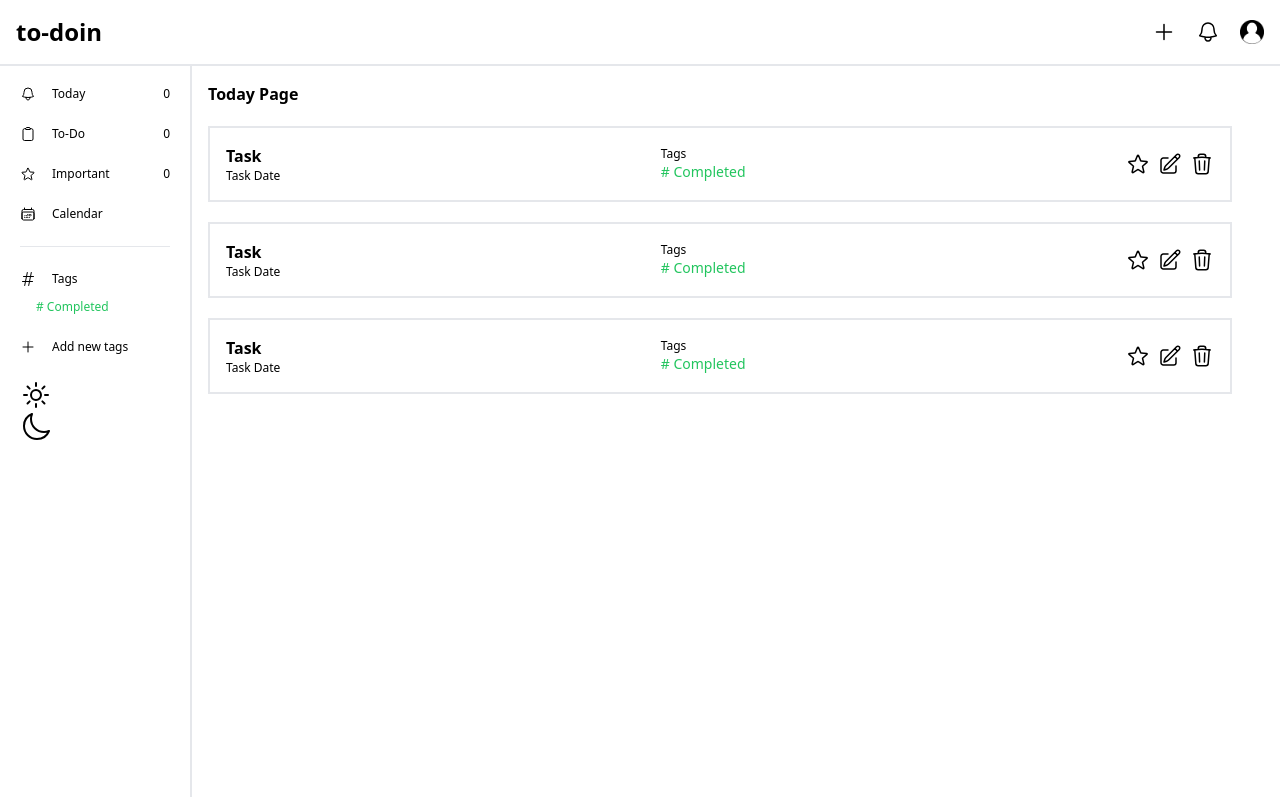
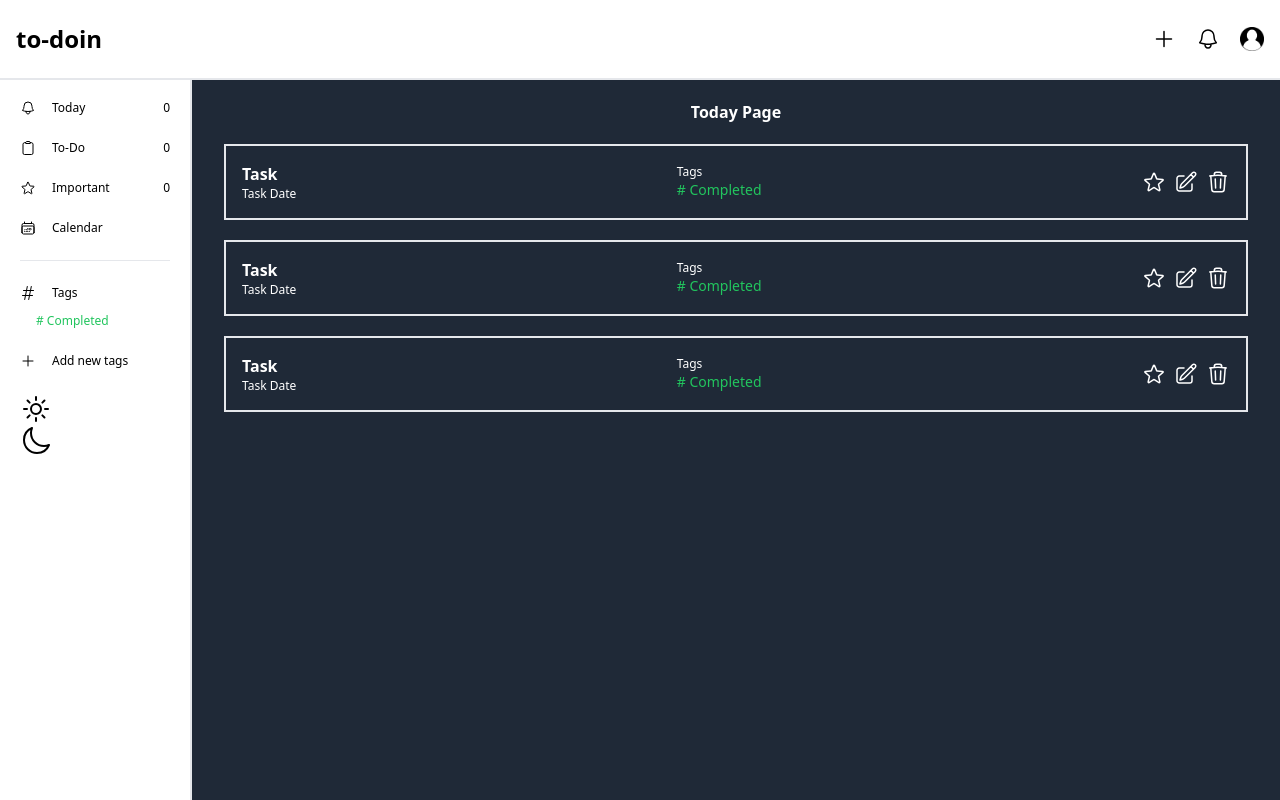
Before and after one commit to Cupskrrt/to-doin, a React (Vite) app: page / in a window 1280 px wide. Built offline with nearby package versions, Linux system fonts and the light colour scheme.

Commit message:
Creating base config for color profile and starting to create light and dark mode theme

```diff
--- a/index.html
+++ b/index.html
@@ -1,5 +1,5 @@
 <!DOCTYPE html>
-<html lang="en">
+<html lang="en" class="dark">
   <head>
     <meta charset="UTF-8" />
     <link rel="icon" type="image/svg+xml" href="/vite.svg" />
--- a/src/App.jsx
+++ b/src/App.jsx
@@ -10,8 +10,7 @@ import NewTask from './components/NewTask'
 function App() {
   return (
     <>
-      <div className="flex flex-col">
-        {/* TODO: Change flex into grid */}
+      <div>
         <Navbar />
         <div className="flex">
           <Sidebar />
--- a/src/components/NewTask.jsx
+++ b/src/components/NewTask.jsx
@@ -1,5 +1,6 @@
 import React, {useState} from 'react';
 import axios from 'axios';
+import Navbar from '../pages/Navbar';
 
 const NewTask = () => {
   const [title, setTitle] = useState('');
@@ -40,7 +41,7 @@ const NewTask = () => {
           />
           {/* TODO: Add other item in the task (Date, Tags, Desc) */}
 
-          <button className="border-2">Add Task</button>
+          <button className="border-2" onClick={<Navbar state={false}/>}>Add Task</button>
         </form>
       </div>
     </>
--- a/src/components/TaskCard.jsx
+++ b/src/components/TaskCard.jsx
@@ -8,7 +8,7 @@ import {
 const TaskCard = () => {
   return (
     <>
-      <div className="flex justify-between items-center border-2 w-[80vw] p-4">
+      <div className="flex justify-between items-center border-2 gap-10 p-4 w-[80vw]">
         <div className="flex flex-col">
           <h2 className="font-bold">Task</h2>
           <p className="text-xs">Task Date</p>
--- a/src/pages/CalendarPage.jsx
+++ b/src/pages/CalendarPage.jsx
@@ -3,9 +3,9 @@ import React from 'react';
 const CalendarPage = () => {
   return (
     <>
-      <div className='flex flex-col gap-5 p-4'>
+      <div className="flex flex-col items-center p-4 gap-5 w-[85vw] h-[90vh]">
         <h1 className="font-bold">Calendar</h1>
-        <p>Nanti disini ada kalende yg ada eventnya</p>
+        <p>Nanti disini ada kalender yg ada eventnya</p>
       </div>
     </>
   );
--- a/src/pages/ImportantPage.jsx
+++ b/src/pages/ImportantPage.jsx
@@ -4,8 +4,8 @@ import TaskCard from '../components/TaskCard';
 const ImportantPage = () => {
   return (
     <>
-      <div className='flex flex-col p-4 gap-5'>
-        <h1 className='font-bold'>Important</h1>
+      <div className="flex flex-col items-center p-4 gap-5 w-[85vw] h-[90vh]">
+        <h1 className="font-bold">Important</h1>
         <TaskCard />
         <TaskCard />
         <TaskCard />
--- a/src/pages/Navbar.jsx
+++ b/src/pages/Navbar.jsx
@@ -8,10 +8,10 @@ const Navbar = () => {
 
   return (
     <>
-      <div className="flex justify-between p-4 items-center border-b-2">
+      <div className="flex justify-between p-4 items-center border-b-2 h-[10vh]">
         <h1 className="font-bold text-2xl">to-doin</h1>
         <div className="flex gap-5">
-          <PlusIcon className="w-[1.5rem]" onClick={e => setState(!state)} />
+          <PlusIcon className="w-[1.5rem] hover:cursor-pointer" onClick={e => setState(!state)} />
           <BellIcon className="w-[1.5rem]" />
           <Profile />
         </div>
--- a/src/pages/Sidebar.jsx
+++ b/src/pages/Sidebar.jsx
@@ -11,7 +11,7 @@ import AddTag from '../components/AddTag';
 
 const Sidebar = () => {
   return (
-    <div className="w-[12rem] h-[91.4vh] border-r-2">
+    <div className="w-[15vw] h-[90vh] border-r-2">
       {/* TODO: Change the Link into NavLink */}
       <div className="flex flex-col gap-6 p-5">
         <Link to="/">
--- a/src/pages/TodayPage.jsx
+++ b/src/pages/TodayPage.jsx
@@ -4,11 +4,11 @@ import TaskCard from '../components/TaskCard';
 const TodayPage = () => {
   return (
     <>
-      <div className="flex flex-col p-4 gap-5">
+      <div className="flex flex-col items-center p-5 gap-5 w-[85vw] h-[90vh] overflow-y-auto dark:bg-gray-800 dark:text-white">
+        {/* TODO: Make the title sticky */}
         <h1 className="font-bold">Today Page</h1>
         <TaskCard />
-        <TaskCard />
-        <TaskCard />
+        <TaskCard /> <TaskCard />
       </div>
     </>
   );
--- a/src/pages/TodoPage.jsx
+++ b/src/pages/TodoPage.jsx
@@ -4,7 +4,7 @@ import TaskCard from '../components/TaskCard';
 const TodoPage = () => {
   return (
     <>
-      <div className="flex flex-col p-4 gap-5">
+      <div className="flex flex-col items-center p-4 gap-5 w-[85vw] h-[90vh]">
         <h1 className="font-bold">To-Do</h1>
         <TaskCard />
         <TaskCard />
--- /dev/null
+++ b/src/utils/ColorProfle.js
@@ -0,0 +1 @@
+// TODO: create color profile to make the html readable
--- a/tailwind.config.cjs
+++ b/tailwind.config.cjs
@@ -1,5 +1,6 @@
 /** @type {import('tailwindcss').Config} */
 module.exports = {
+  darkMode: "class",
   content: ['./index.html', './src/**/*.{js,ts,jsx,tsx}'],
   theme: {
     extend: {},
```
